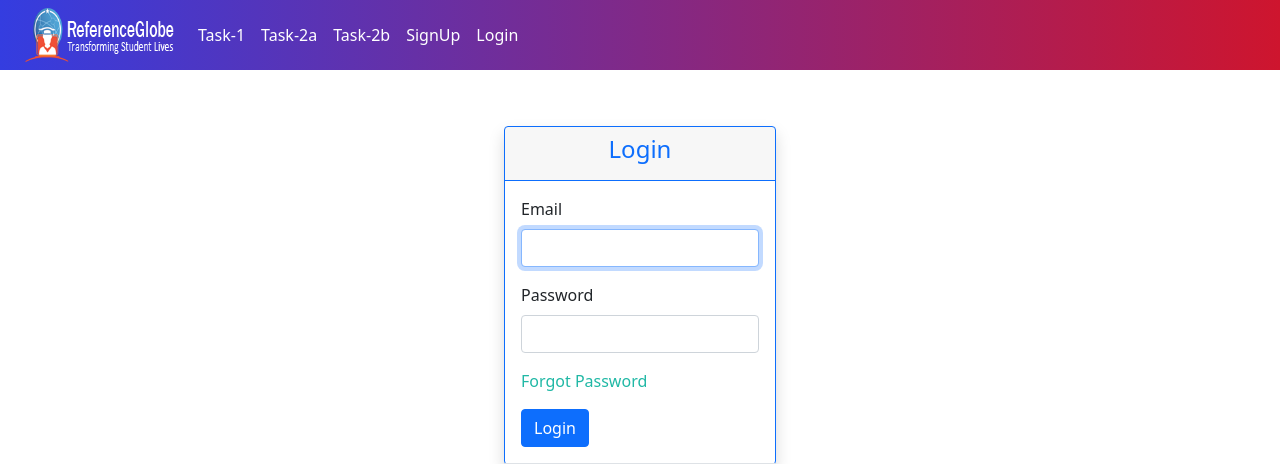
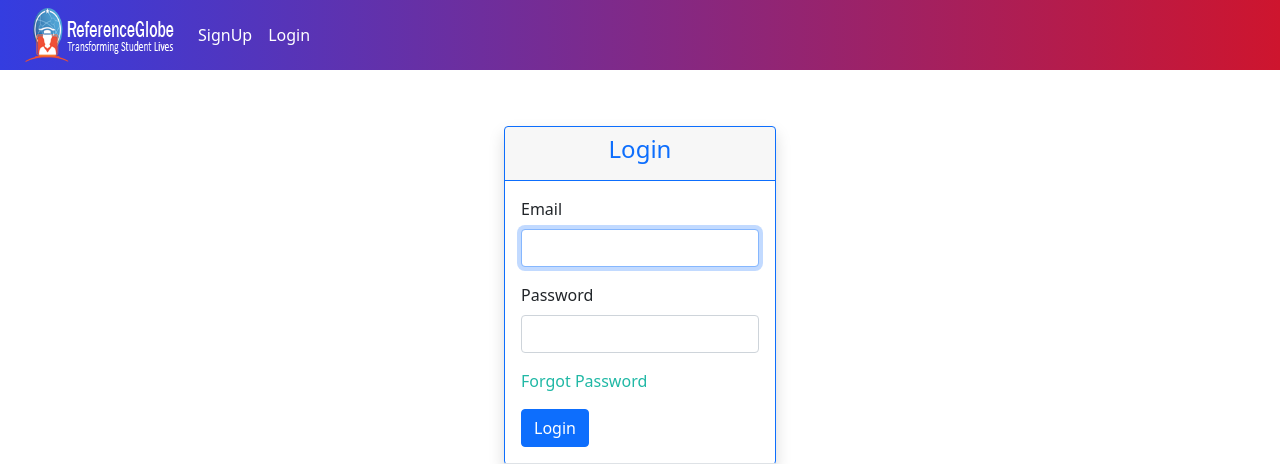
Before and after one commit to suresh-gundapu/global-reference-task, a PHP site: page /index.php in a window 1280 px wide. Shown: the top 464 px of the page. Run offline with PHP 8.4, Linux system fonts and the light colour scheme.

Commit message:
Task 2-a updated

```diff
--- a/includes/header.php
+++ b/includes/header.php
@@ -32,6 +32,8 @@
             </button>
             <div class="collapse navbar-collapse" id="navbarNav">
               <ul class="navbar-nav me-auto mb-2 mb-lg-0">
+                <?php if (isset($_SESSION['uid'])) { ?>
+
                   <li class="nav-item">
                     <a class="nav-link active text-white" aria-current="page" href="dashboard.php">Task-1</a>
                   </li>
@@ -41,11 +43,16 @@
                   <li class="nav-item">
                     <a class="nav-link active text-white" aria-current="page" href="filemanagement.php">Task-2b</a>
                   </li>
-                <?php if (!isset($_SESSION['uid'])) { ?> <li class="nav-item">
-                    <a class="nav-link text-white" href="signUp.php">SignUp</a>
                 <?php } ?>
 
+                <?php if (!isset($_SESSION['uid'])) { ?>
+
+                  <li class="nav-item">
+                    <a class="nav-link text-white" href="signUp.php">SignUp</a>
+
                   </li>
+                <?php } ?>
+
                 <?php if (!isset($_SESSION['uid'])) { ?> <li class="nav-item">
                     <a class="nav-link text-white" href="index.php">Login</a>
                   </li>
```
Lines whose indentation alone changed are shown as unchanged.
